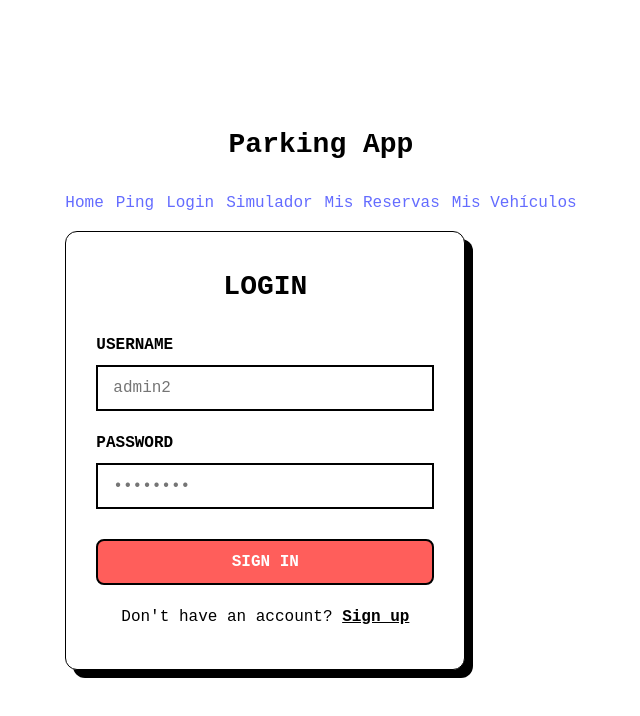
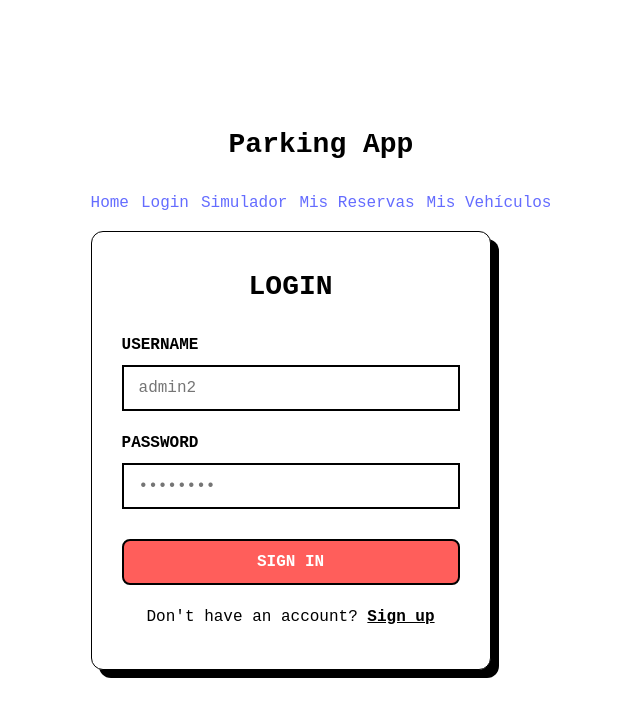
Before and after one commit to AlejandroLilloRodriguez/TFG, a React app in the folder parking/frontend/: page / in a window 1280 px wide. Shown: the top 716 px of the page, without its empty margins (319-959 px from the left). Built offline with nearby package versions, Linux system fonts and the light colour scheme; the HTML template or start-up script is replaced by a standard one.

Commit message:
quitamos la pagina de prueba

```diff
--- a/parking/frontend/src/App.jsx
+++ b/parking/frontend/src/App.jsx
@@ -27,7 +27,6 @@ export default function App() {
 
         <nav style={{ display: "flex", gap: 12, marginBottom: 16 }}>
           <Link to="/">Home</Link>
-          <Link to="/ping">Ping</Link>
           <Link to="/login">Login</Link>
           <Link to="/simulador">Simulador</Link>
           <Link to="/reservas">Mis Reservas</Link>
```
